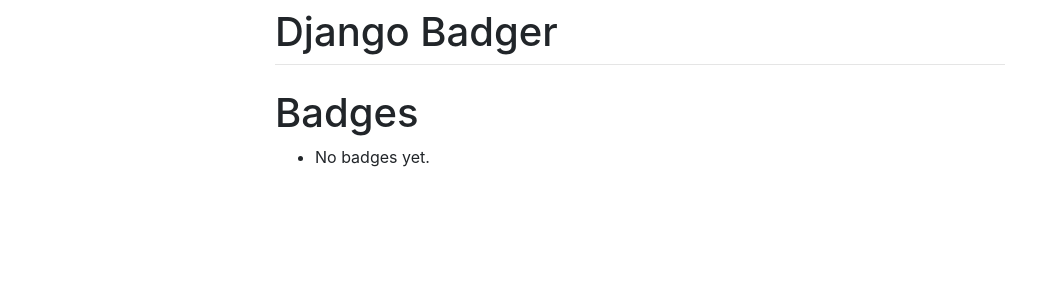
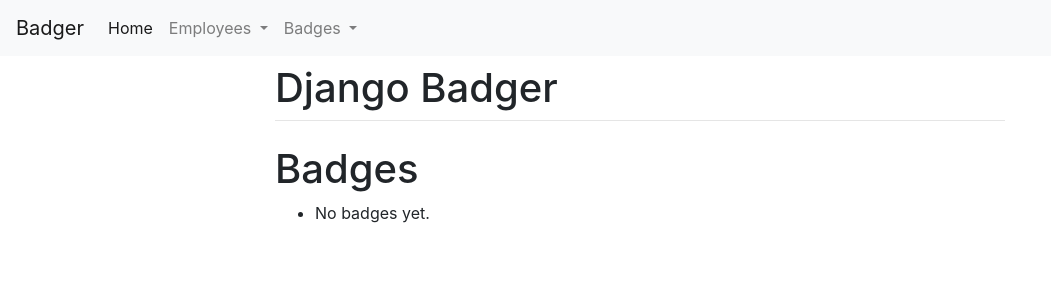
Before and after one commit to philratcliffe/django_badger, a Django app: page /badger/badge_list/ in a window 1280 px wide. Shown: the top 300 px of the page, without its empty margins (0-1051 px from the left). Run offline with Django 3.2, Linux system fonts and the light colour scheme; data that the repository does not hold is empty; some libraries are stand-ins or nearby versions.

Commit message:
Added initial nav bar - needs more work

```diff
--- a/templates/base.html
+++ b/templates/base.html
@@ -4,9 +4,48 @@
     <meta charset="utf-8">
     <meta name="viewport" content="width=device-width, initial-scale=1, shrink-to-fit=no">
     <link rel="stylesheet" href="https://stackpath.bootstrapcdn.com/bootstrap/4.1.3/css/bootstrap.min.css" integrity="sha384-MCw98/SFnGE8fJT3GXwEOngsV7Zt27NXFoaoApmYm81iuXoPkFOJwJ8ERdknLPMO" crossorigin="anonymous">
+
+
+    <script src="https://code.jquery.com/jquery-3.3.1.slim.min.js" integrity="sha384-q8i/X+965DzO0rT7abK41JStQIAqVgRVzpbzo5smXKp4YfRvH+8abtTE1Pi6jizo" crossorigin="anonymous"></script>
+	<script src="https://cdnjs.cloudflare.com/ajax/libs/popper.js/1.14.3/umd/popper.min.js" integrity="sha384-ZMP7rVo3mIykV+2+9J3UJ46jBk0WLaUAdn689aCwoqbBJiSnjAK/l8WvCWPIPm49" crossorigin="anonymous"></script>
+	<script src="https://stackpath.bootstrapcdn.com/bootstrap/4.1.3/js/bootstrap.min.js" integrity="sha384-ChfqqxuZUCnJSK3+MXmPNIyE6ZbWh2IMqE241rYiqJxyMiZ6OW/JmZQ5stwEULTy" crossorigin="anonymous"></script>
+
     <title>Django Badger</title>
   </head>
   <body>
+
+    <nav class="navbar navbar-expand-lg navbar-light bg-light">
+  <a class="navbar-brand" href="#">Badger</a>
+  <button class="navbar-toggler" type="button" data-toggle="collapse" data-target="#navbarNavDropdown" aria-controls="navbarNavDropdown" aria-expanded="false" aria-label="Toggle navigation">
+    <span class="navbar-toggler-icon"></span>
+  </button>
+  <div class="collapse navbar-collapse" id="navbarNavDropdown">
+    <ul class="navbar-nav">
+      <li class="nav-item active">
+        <a class="nav-link" href="/">Home <span class="sr-only">(current)</span></a>
+      </li>
+      <li class="nav-item dropdown">
+        <a class="nav-link dropdown-toggle" href="{% url 'badger:employee_list' %}" id="navbarDropdownMenuLink" data-toggle="dropdown" aria-haspopup="true" aria-expanded="false">
+        	Employees
+        </a>
+        <div class="dropdown-menu" aria-labelledby="navbarDropdownMenuLink">
+          <a class="dropdown-item" href="{% url 'badger:employee_list' %}">List</a>
+          <a class="dropdown-item" href="{% url 'badger:employee_create' %}">Create</a>
+        </div>
+      </li>
+      <li class="nav-item dropdown">
+        <a class="nav-link dropdown-toggle" href="{% url 'badger:employee_list' %}" id="navbarDropdownMenuLink" data-toggle="dropdown" aria-haspopup="true" aria-expanded="false">
+        	Badges
+        </a>
+        <div class="dropdown-menu" aria-labelledby="navbarDropdownMenuLink">
+          <a class="dropdown-item" href="{% url 'badger:badge_list' %}">List</a>
+          <a class="dropdown-item" href="{% url 'badger:badge_create' %}">Create</a>
+        </div>
+      </li>
+    </ul>
+  </div>
+</nav>
+
     <div class="container">
       <div class="row justify-content-center">
         <div class="col-8">
```
